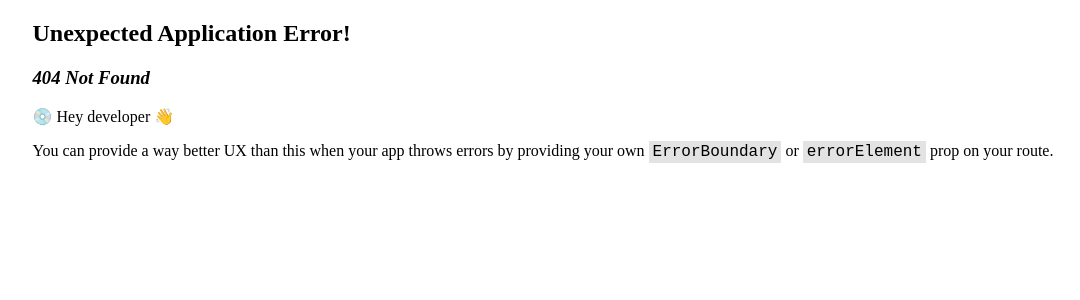
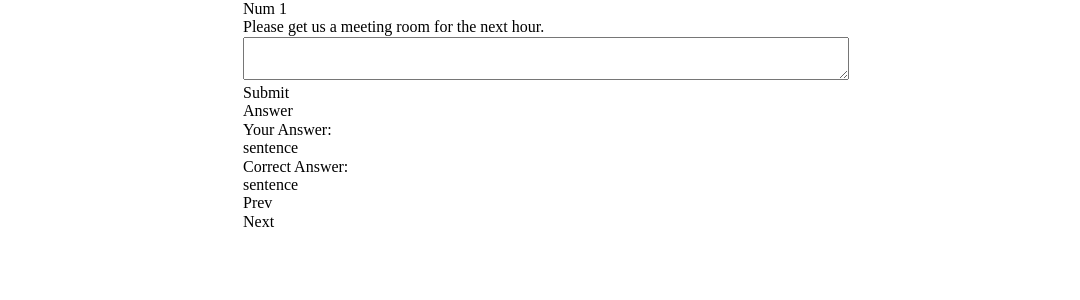
Before and after one commit to Gaohaoyang/pte, a React (Vite) app: page /Wfd/1 in a window 1280 px wide. Before the commit this address had no page. Shown: the top 300 px of the page, without its empty margins (97-1177 px from the left). Built offline with nearby package versions, Linux system fonts and the light colour scheme.

Commit message:
feat: 🎸 update

```diff
--- a/src/constants/wfdData.ts
+++ b/src/constants/wfdData.ts
@@ -1,4 +1,10 @@
 export const wfdData = [
+  {
+    sentence: 'Please get us a meeting room for the next hour.',
+  },
+  {
+    sentence: 'Communication skills have become more important in recent years.',
+  },
   {
     sentence: 'In my opinion, this car should be repaired soon.',
   },
--- /dev/null
+++ b/src/pages/Wfd/index.module.css
@@ -0,0 +1,6 @@
+.container {
+  width: 600px;
+}
+.textarea {
+  width: 100%;
+}
--- a/src/pages/Wfd/index.tsx
+++ b/src/pages/Wfd/index.tsx
@@ -1,5 +1,70 @@
+import styles from './index.module.css'
+import { wfdData } from '@/constants/wfdData'
+import { useWfdControl } from '@/pages/Wfd/store/useWfdControl'
+import { useShallow } from 'zustand/react/shallow'
+import { useEffect } from 'react'
+import { useParams, useNavigate } from 'react-router-dom'
+
 const Wfd = () => {
-  return <div>WFD</div>
+  const { id } = useParams()
+  const navigate = useNavigate()
+
+  const { currentIndex, setCurrentIndex, setTotal, total } = useWfdControl(
+    useShallow((state) => state),
+  )
+
+  useEffect(() => {
+    console.log('here??')
+
+    setCurrentIndex(Number(id) - 1)
+  }, [id])
+
+  useEffect(() => {
+    setTotal(wfdData.length)
+  }, [])
+
+  console.log('id', id)
+  console.log('currentIndex', currentIndex)
+
+  return (
+    <div className={styles.container}>
+      <div>Num {currentIndex + 1}</div>
+      <div>{wfdData[currentIndex].sentence}</div>
+      <textarea name="" id="" className={styles.textarea}></textarea>
+      <div>Submit</div>
+      <div>Answer</div>
+      <div>
+        <div>Your Answer:</div>
+        <div>sentence</div>
+      </div>
+      <div>
+        <div>Correct Answer:</div>
+        <div>sentence</div>
+      </div>
+      <div
+        onClick={() => {
+          if (currentIndex === 0) {
+            navigate(`/Wfd/${wfdData.length}`)
+          } else {
+            navigate(`/Wfd/${Number(id) - 1}`)
+          }
+        }}
+      >
+        Prev
+      </div>
+      <div
+        onClick={() => {
+          if (currentIndex + 1 >= total) {
+            navigate(`/Wfd/1`)
+          } else {
+            navigate(`/Wfd/${Number(id) + 1}`)
+          }
+        }}
+      >
+        Next
+      </div>
+    </div>
+  )
 }
 
 export default Wfd
--- /dev/null
+++ b/src/pages/Wfd/store/useWfdControl.ts
@@ -0,0 +1,42 @@
+import { create } from 'zustand'
+
+type State = {
+  currentIndex: number
+  total: number
+}
+type Actions = {
+  setCurrentIndex: (index: number) => void
+  setTotal: (total: number) => void
+  next: () => void
+  prev: () => void
+  reset: () => void
+}
+
+const initialState: State = {
+  currentIndex: 0,
+  total: 0,
+}
+
+export const useWfdControl = create<State & Actions>((set, get) => ({
+  ...initialState,
+  setCurrentIndex: (index) => set({ currentIndex: index }),
+  setTotal: (total) => set({ total }),
+  next: () => {
+    const { currentIndex, total } = get()
+
+    if (currentIndex + 1 >= total) {
+      set({ currentIndex: 0 })
+    } else {
+      set({ currentIndex: currentIndex + 1 })
+    }
+  },
+  prev: () => {
+    const { currentIndex, total } = get()
+    if (currentIndex - 1 < 0) {
+      set({ currentIndex: total - 1 })
+    } else {
+      set({ currentIndex: currentIndex - 1 })
+    }
+  },
+  reset: () => set({ ...initialState }),
+}))
```
Also changed, not shown: src/main.tsx (+6 -2 lines).
